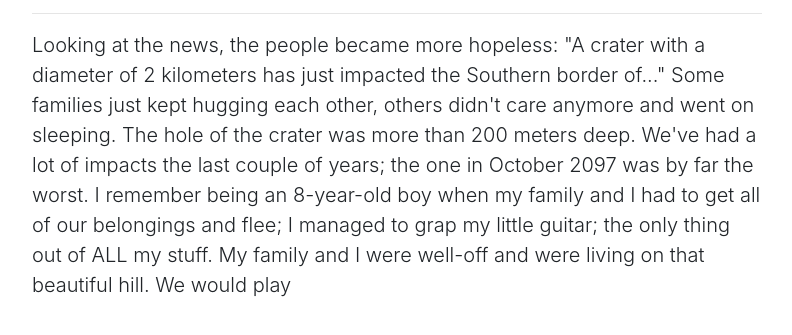
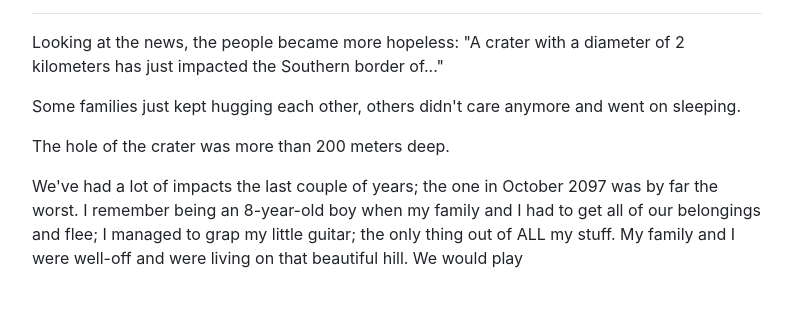
Before and after one commit to userCHOGSOHSTGMA/story, a plain HTML site: page index.html in a window 1280 px wide. Shown: the part 75-410 px from the top of the page, without its empty margins (53-845 px from the left). Drawn offline with nearby package versions, Linux system fonts and the light colour scheme.

Commit message:
Update index.html

```diff
--- a/index.html
+++ b/index.html
@@ -22,9 +22,9 @@
                     <hr />
                     <!-- Post content-->
                     <p class="lead">
-                        Looking at the news, the people became more hopeless: "A crater with a diameter of 2 kilometers has just impacted the Southern border of..."
-                        Some families just kept hugging each other, others didn't care anymore and went on sleeping.
-                        The hole of the crater was more than 200 meters deep.
+                        <p>Looking at the news, the people became more hopeless: "A crater with a diameter of 2 kilometers has just impacted the Southern border of..." </p>
+                        <p>Some families just kept hugging each other, others didn't care anymore and went on sleeping.</p>
+                        <p>The hole of the crater was more than 200 meters deep.</p>
                         We've had a lot of impacts the last couple of years; the one in October 2097 was by far the worst.
                         I remember being an 8-year-old boy when my family and I had to get all of our belongings and flee;
                         I managed to grap my little guitar; the only thing out of ALL my stuff.
```
